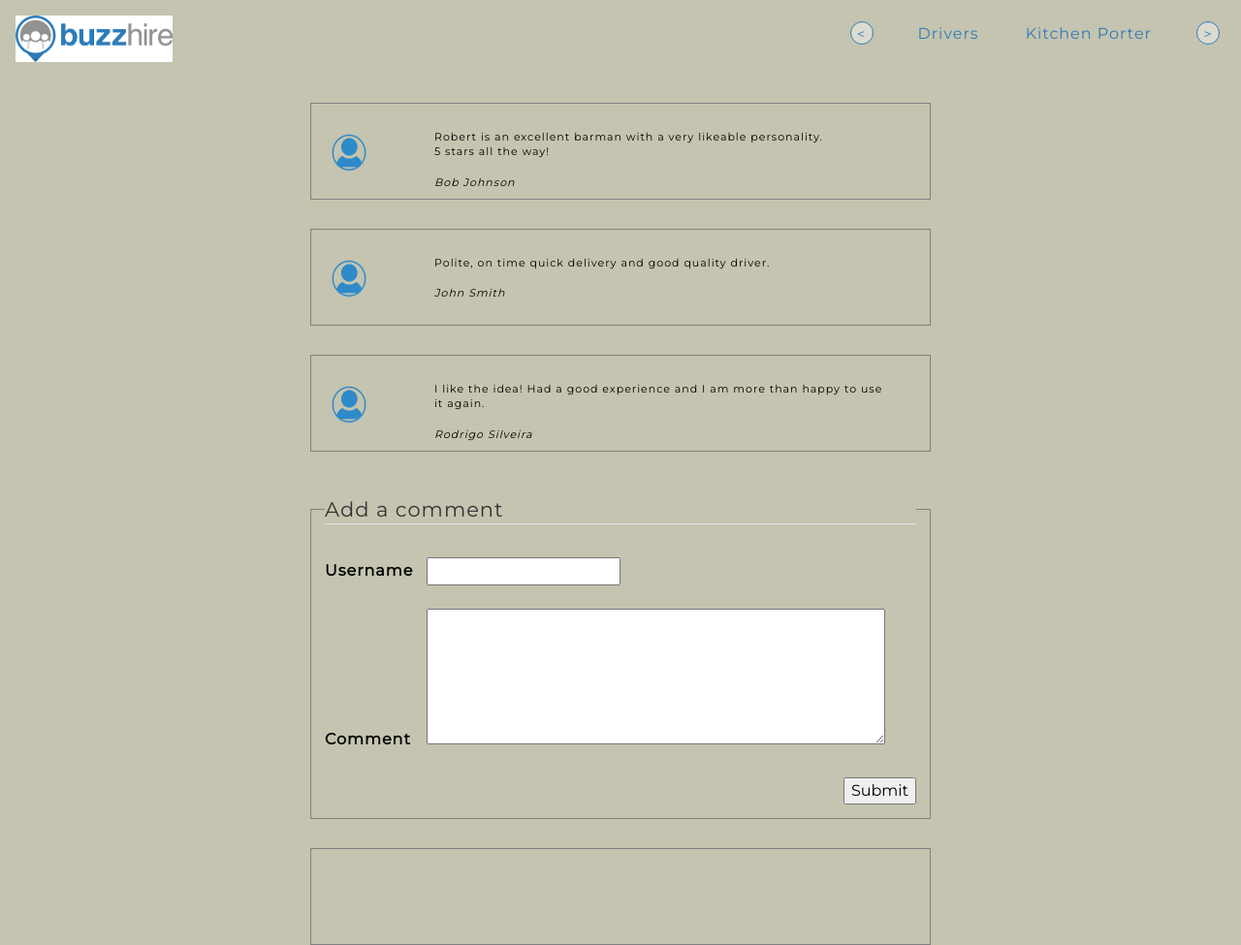
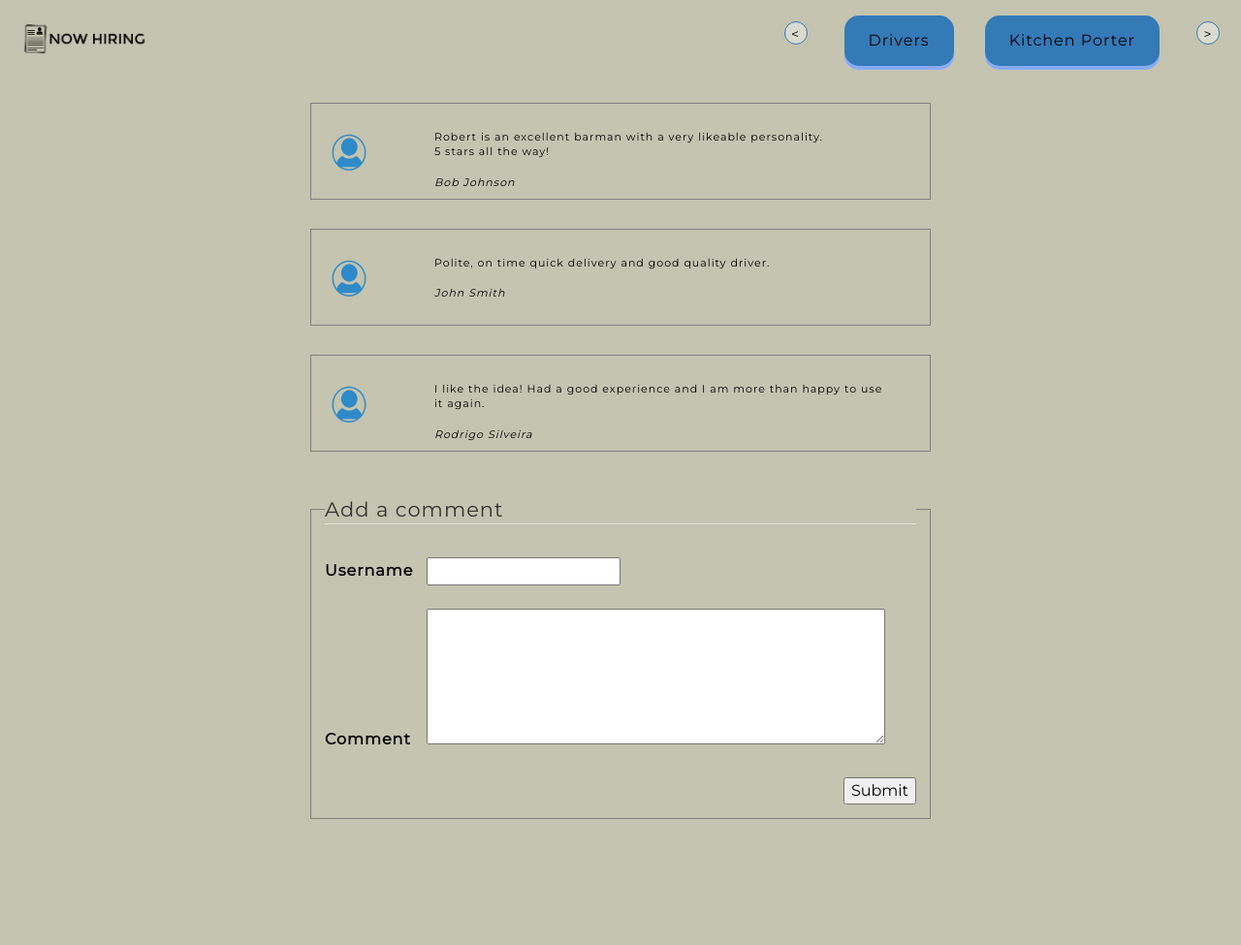
Before and after one commit to Matteobikk90/test-Buzzhire, a PHP site: page /barmans.html in a window 1280 px wide. Shown: the whole page at 97% size. After the commit the page ends 845 px from the top, so only its background shows below. Run offline with PHP 8.4, Linux system fonts and the light colour scheme; some libraries are stand-ins or nearby versions.

Commit message:
few changes

```diff
--- a/css/style.css
+++ b/css/style.css
@@ -16,16 +16,49 @@ header {
 	margin: 16px;
 }
 
-#log {
+/*#log {
 	float: right;
 	margin: 24px;
 	color: #337ab7;
     text-decoration: none;
     list-style: none;
+}*/
+
+#log {
+    float: right;
+    margin: 16px;
+    color: #337ab7;
+    text-decoration: none;
+    list-style: none;
+    display: inline-block;
+    padding: 15px 25px;
+    font-size: 16px;
+    cursor: pointer;
+    text-align: center;
+    text-decoration: none;
+    outline: none;
+    color: black;
+    background-color: #337ab7;
+    border: none;
+    border-radius: 15px;
+    box-shadow: 0 4px #8AF;
+}
+
+#log:hover {background-color: #8AF}
+
+#log:active {
+    background-color: #3e8e41;
+    box-shadow: 0 5px #666;
+    transform: translateY(4px);
 }
 
 p {
     margin: 16px 0px 0px 10px;
+}
+
+a {
+	text-decoration: none;
+	color: black;
 }
 
 #btn-prev, #btn-next {
@@ -182,7 +215,7 @@ fieldset {
     height: 100px;
     margin-top: 30px;
     overflow: hidden;
-
+    display: none;
 }
 
 #idPhoto {
--- a/index.html
+++ b/index.html
@@ -27,8 +27,9 @@
 
 		<header>
 			<nav>
+
 				<a href="#"><img id="logo" src="img/logo.png"></a>
-				<button id="log"><a href="#">Contact Us</a></button>
+				<button id="log"><a href="mailto:matteo.soresini@hotmail.it">Contact Us</a></button>
 
 			</nav>
 		</header>
```
Also changed, not shown: js/js.js (+0 -12 lines), img/logo.png. Lines whose indentation alone changed are shown as unchanged.
